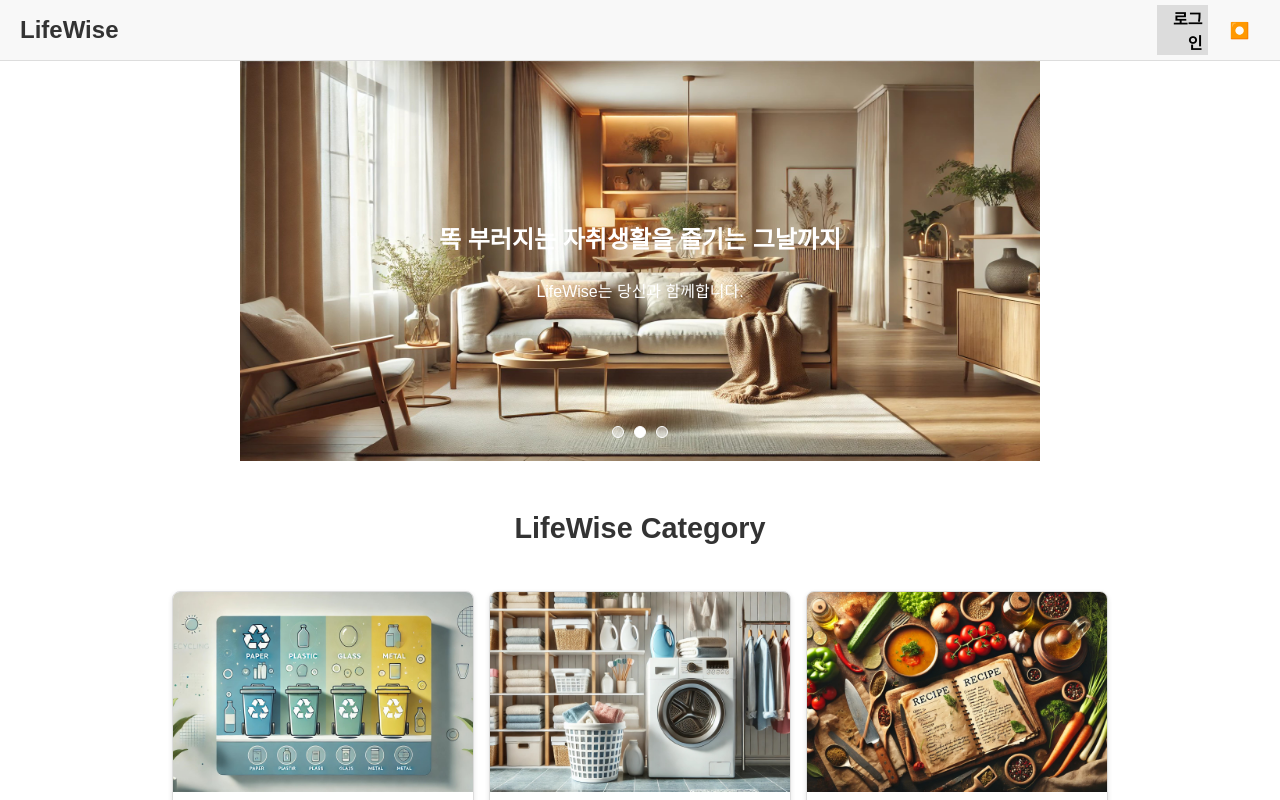
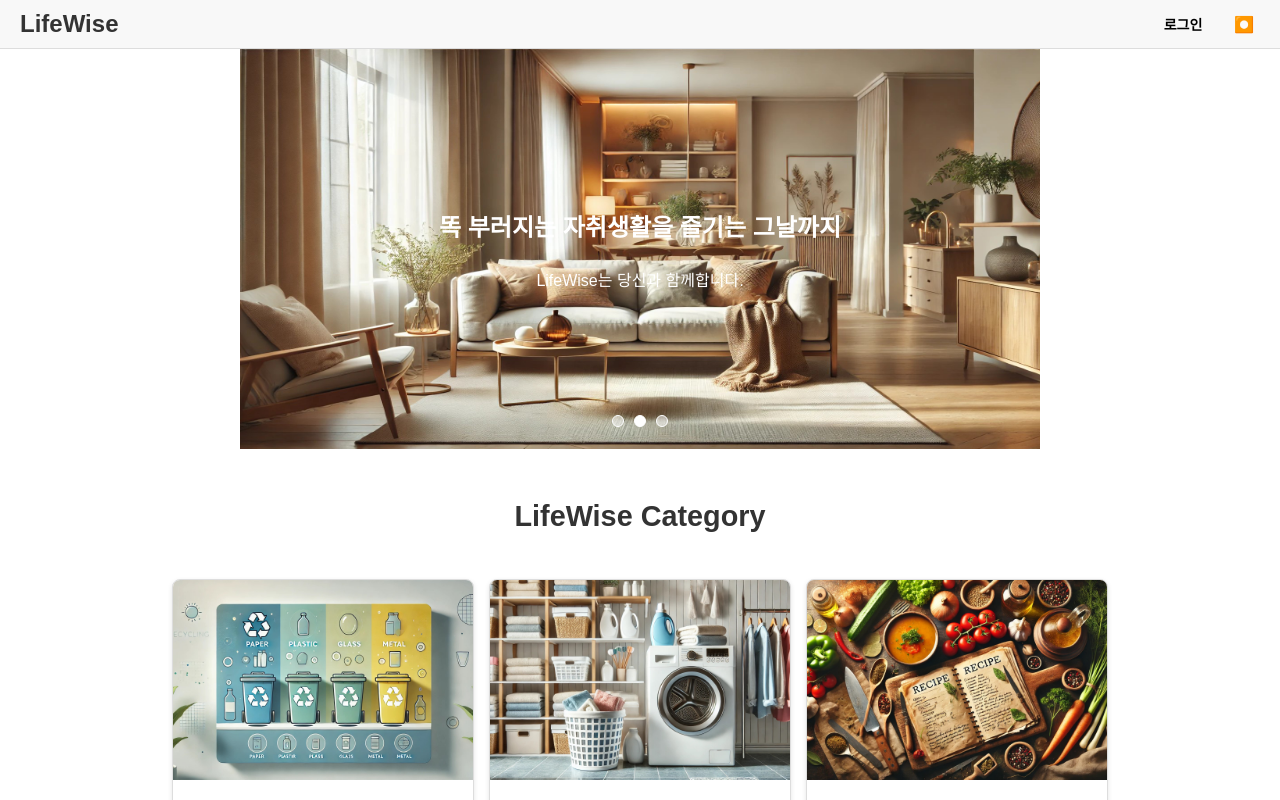
Before and after one commit to GDSC-Hongik/LifeWise-EuSha-web, a React (Vite) app: page / in a window 1280 px wide. Shown: the top 800 px of the page. Built offline with nearby package versions, Linux system fonts and the light colour scheme.

Commit message:
style: login css 수정

```diff
--- a/src/components/Mainpage.css
+++ b/src/components/Mainpage.css
@@ -25,6 +25,12 @@ header .logo {
 header nav {
   display: flex;
   gap: 15px;
+}
+
+header .login {
+  font-size: 14px;
+  background-color: rgba(0, 0, 0, 0);
+  width: 60px;
 }
 
 header nav button {
```
